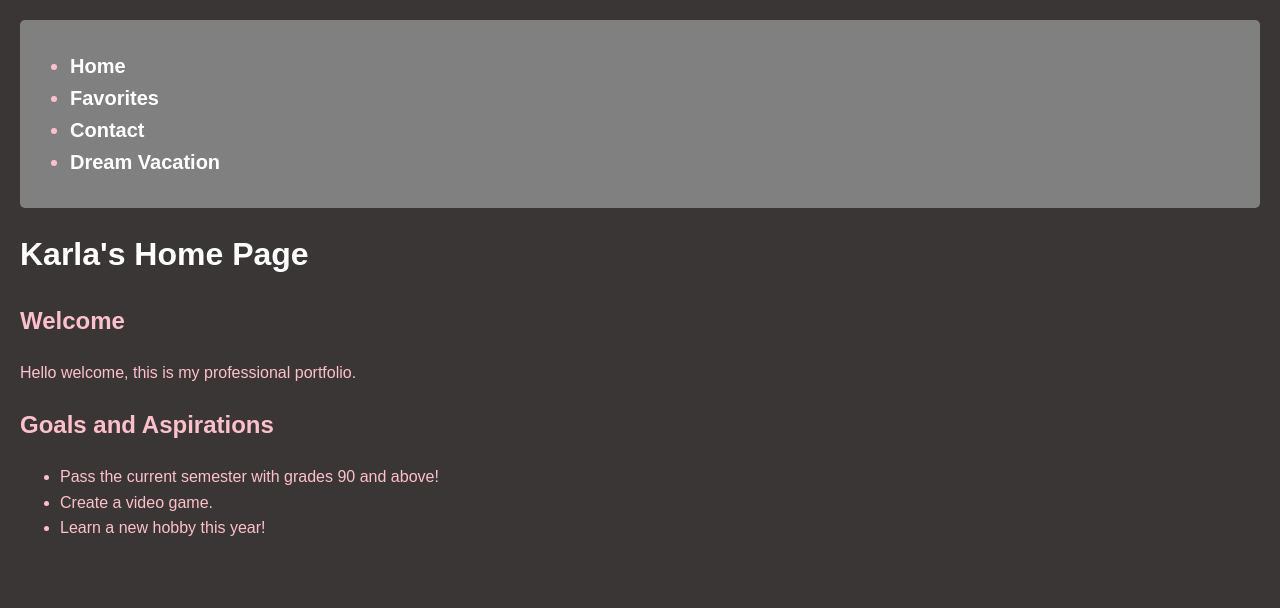
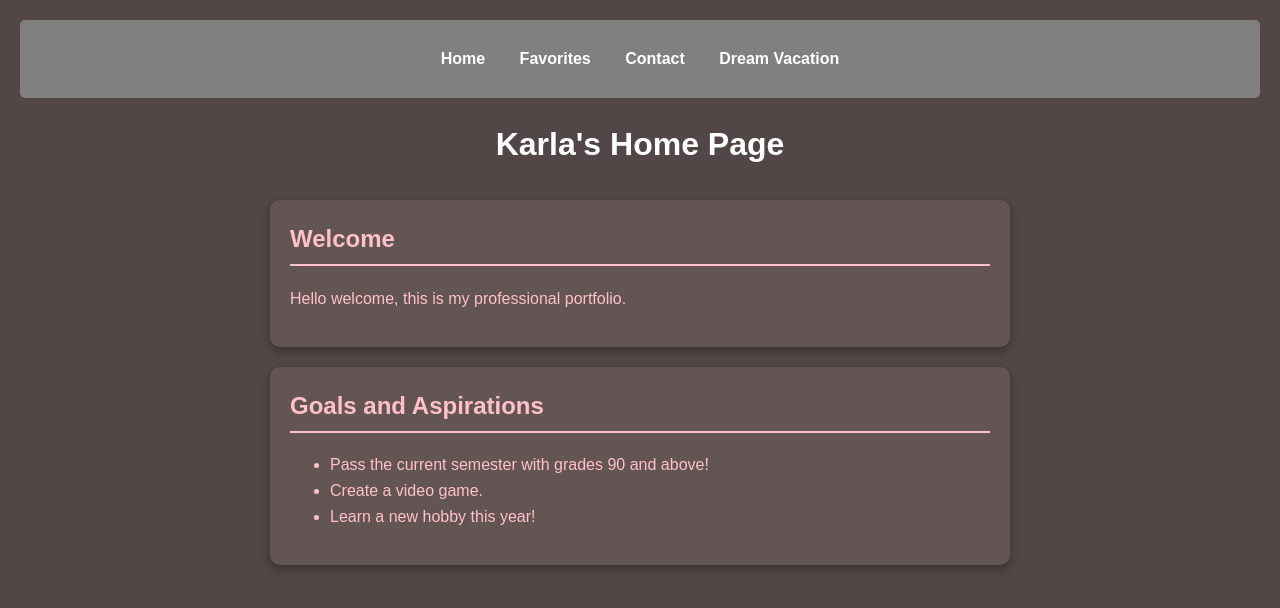
Before and after one commit to KarlaPinales/KarlaPinales.github.io, a plain HTML site: page index.html in a window 1280 px wide. Drawn offline with Linux system fonts and the light colour scheme.

Commit message:
styles update

```diff
--- a/styles.css
+++ b/styles.css
@@ -3,34 +3,70 @@ body {
     line-height: 1.6;
     margin: 0;
     padding: 20px;
-    background-color: rgb(58, 54, 54);
-    color: pink ;
+    background-color: rgb(82, 70, 70);
+    color: pink;
 }
+
 
 nav {
     background: grey;
     padding: 10px;
     margin-bottom: 20px;
     border-radius: 5px;
-    font-size: 20px;
+}
+
+nav ul {
+    list-style: none;
+    text-align: center;
+    padding: 0;
+}
+
+nav li {
+    display: inline;
+    margin: 0 15px;
 }
 
 nav a {
-    color: white ;
+    color: white;
     text-decoration: none;
-    margin-right: 15px;
     font-weight: bold;
-    font-size: 20px;
 }
 
 nav a:hover {
-    color: white;
+    color: pink;
 }
 
-h1 {color: white; border-bottom: 2px; }
+
+h1 {
+    color: white;
+    text-align: center;
+    margin-bottom: 30px;
+}
+
+
+.box {
+    max-width: 700px;
+    margin: 20px auto;
+    padding: 20px;
+    background-color: rgb(100, 85, 85);
+    border-radius: 10px;
+    box-shadow: 0 4px 10px rgba(0,0,0,0.3);
+}
+
+
+.box h2 {
+    margin-top: 0;
+    border-bottom: 2px solid pink;
+    padding-bottom: 5px;
+}
+
+.box:hover {
+    transform: translateY(-5px);
+    transition: 0.3s;
+}
 
 form {
-    background: oklab(100% 0 -0.00011);
+    background: white;
     max-width: 400px;
     margin: 0 auto;
     padding: 15px;
@@ -43,10 +79,14 @@ input, textarea, select {
     margin: 10px 0;
     width: 90%;
     padding: 10px;
-    background:  oklab(36.888% 0.00658 0.00203);
+    background: rgb(82, 70, 70);
     color: white;
     border: none;
     border-radius: 6px;
     box-sizing: border-box;
 }
-img { max-width: 100%; border-radius: 10px; }
+
+img {
+    max-width: 100%;
+    border-radius: 10px;
+}
```
